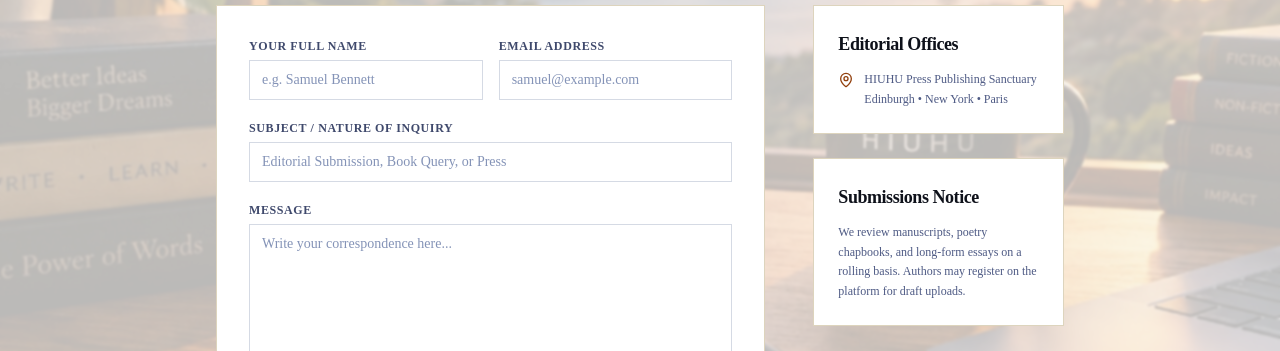
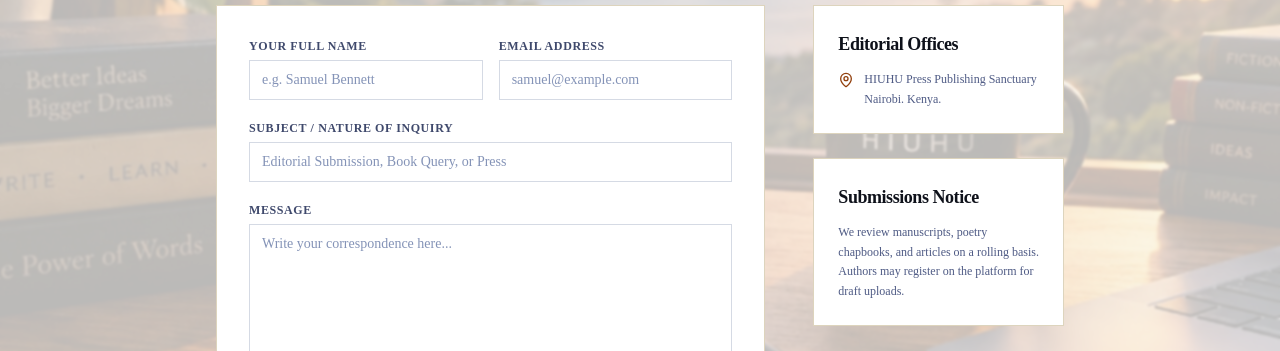
Before and after one commit to felixG33/Hiuhu-authors, a Next.js app: page /contact in a window 1280 px wide. Shown: the part 342-693 px from the top of the page. Built offline with nearby package versions, Linux system fonts and the light colour scheme.

Commit message:
update contact

```diff
--- a/src/app/contact/page.tsx
+++ b/src/app/contact/page.tsx
@@ -139,7 +139,7 @@ export default function ContactPage() {
                   <span>
                     HIUHU Press Publishing Sanctuary
                     <br />
-                    Edinburgh • New York • Paris
+                    Nairobi. Kenya.
                   </span>
                 </div>
               </div>
@@ -147,7 +147,7 @@ export default function ContactPage() {
               <div className="p-6 rounded-sm border border-parchment-300 dark:border-ink-800 bg-white dark:bg-ink-900/40 space-y-3">
                 <h4 className="font-serif text-lg font-bold">Submissions Notice</h4>
                 <p className="font-serif text-xs text-ink-600 dark:text-parchment-400 leading-relaxed">
-                  We review manuscripts, poetry chapbooks, and long-form essays on a rolling basis. Authors may register on the platform for draft uploads.
+                  We review manuscripts, poetry chapbooks, and articles on a rolling basis. Authors may register on the platform for draft uploads.
                 </p>
               </div>
             </div>
```
